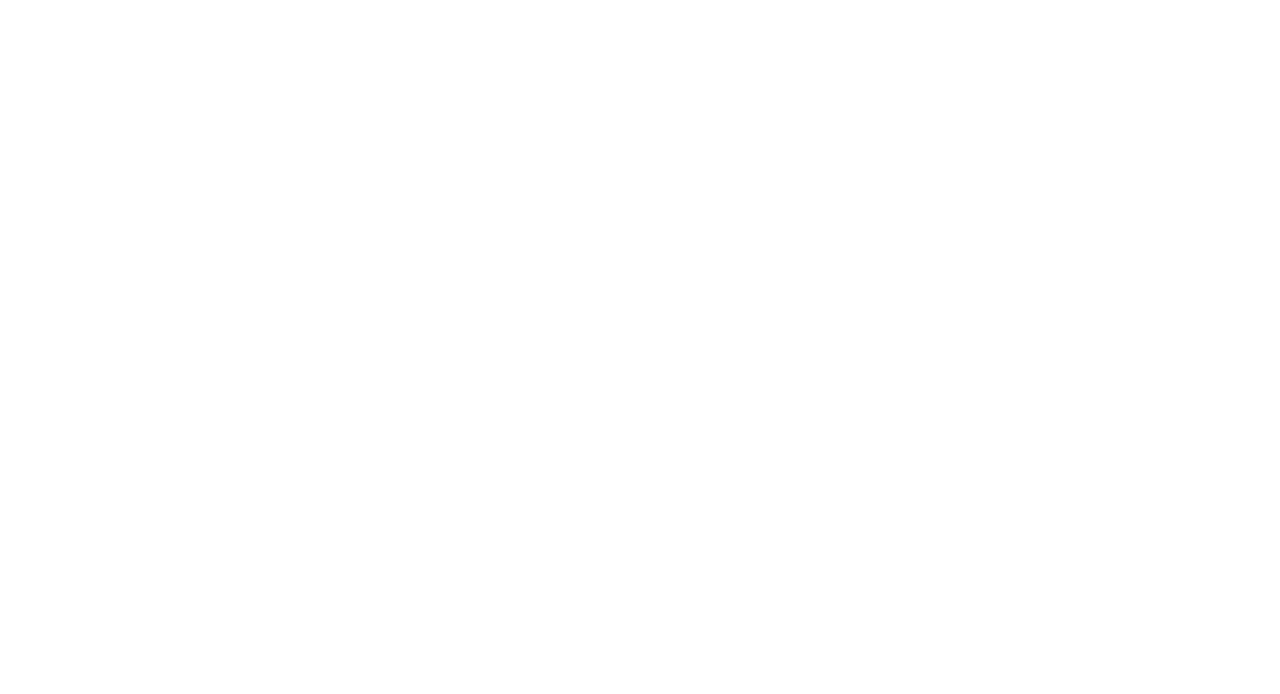
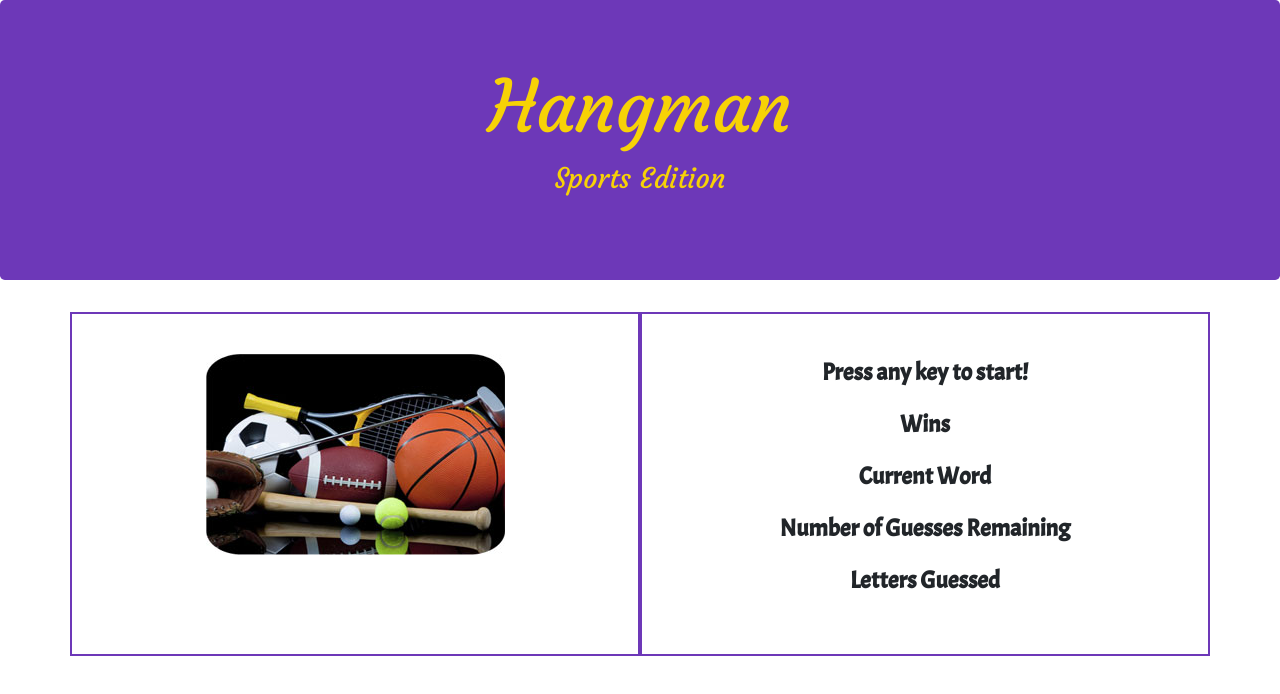
Before and after one commit to jaro0024/Hangman_Game, a plain HTML site: page index.html in a window 1280 px wide. Drawn offline with nearby package versions, Linux system fonts and the light colour scheme.

Commit message:
wrote code for the html part and added some style to it

```diff
--- a/Assets/css/style.css
+++ b/Assets/css/style.css
@@ -0,0 +1,21 @@
+.jumbotron {
+    background-color: #6d38b8;
+    color: #f7d206;
+    font-family: 'Courgette', cursive;
+}
+
+.lead {
+    font-size: 28px;
+    font-family: 'Courgette', cursive;
+}
+
+.sport-img, .scoreboard {
+    border: 2px solid #6d38b8;
+    padding: 40px;
+}
+
+p {
+    font-size: 24px;
+    font-weight: bold;
+    font-family: 'Acme', sans-serif;
+}
--- a/index.html
+++ b/index.html
@@ -6,10 +6,37 @@
         <meta name="viewport" content="width=device-width, initial-scale=1, shrink-to-fit=no">
         <link rel="stylesheet" href="https://maxcdn.bootstrapcdn.com/bootstrap/4.0.0-beta.2/css/bootstrap.min.css" integrity="sha384-PsH8R72JQ3SOdhVi3uxftmaW6Vc51MKb0q5P2rRUpPvrszuE4W1povHYgTpBfshb" crossorigin="anonymous">
         <link rel="stylesheet" type="text/css" href="Assets/CSS/style.css">
+        <link href="https://fonts.googleapis.com/css?family=Courgette" rel="stylesheet">
+        <link href="https://fonts.googleapis.com/css?family=Acme" rel="stylesheet">
         <title>Hangman Game</title>
     </head>
 
     <body>
+        <div class="row">
+            <div class="col-md-12">
+                <div class="jumbotron">
+                    <div class="container">
+                        <h1 class="display-3 text-center">Hangman</h1>
+                        <p class="lead text-center">Sports Edition</p>
+                    </div>
+                </div>
+            </div>
+        </div>
+        <div class="container game" align="center">
+            <div class="row">
+                <div class="col-md-6 sport-img">
+                    <img src="Assets/images/Sports_Theme.jpg" class="img-fluid" alt="Sports Theme"/>
+                </div>
+                <div class="col-md-6 scoreboard">
+                    <p>Press any key to start!</p>
+                    <p>Wins</p>
+                    <p>Current Word</p>
+                    <p>Number of Guesses Remaining</p>
+                    <p>Letters Guessed</p>
+                </div>
+
+            </div>
+        </div>
 
 
 
```
